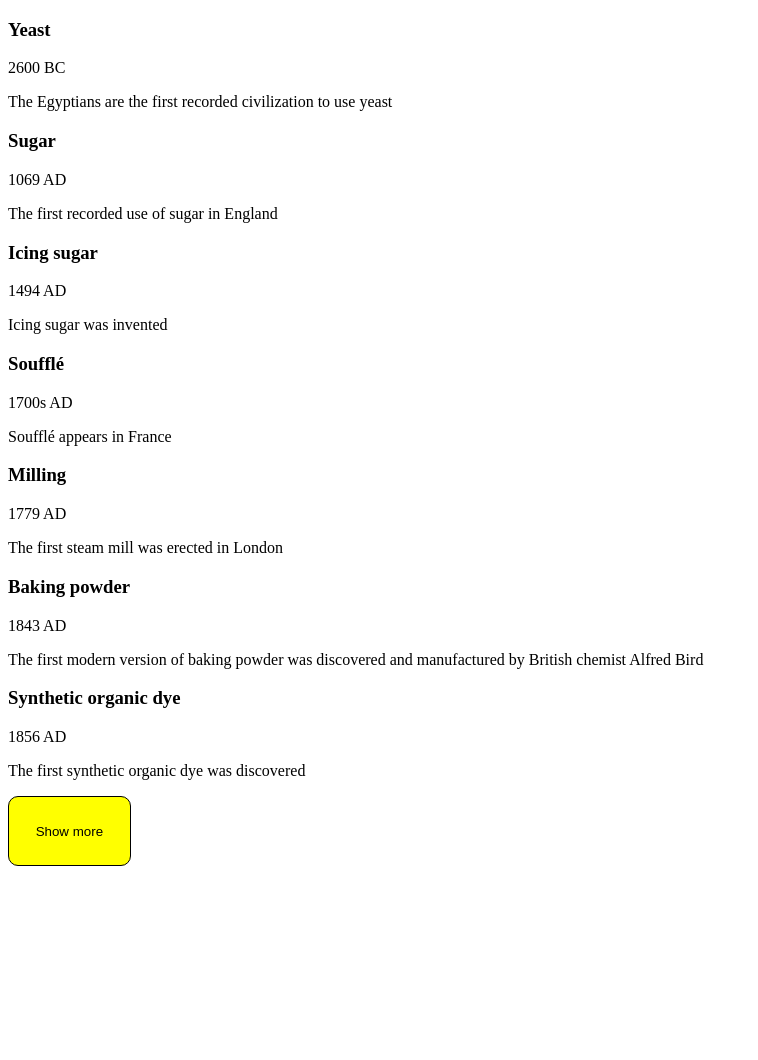
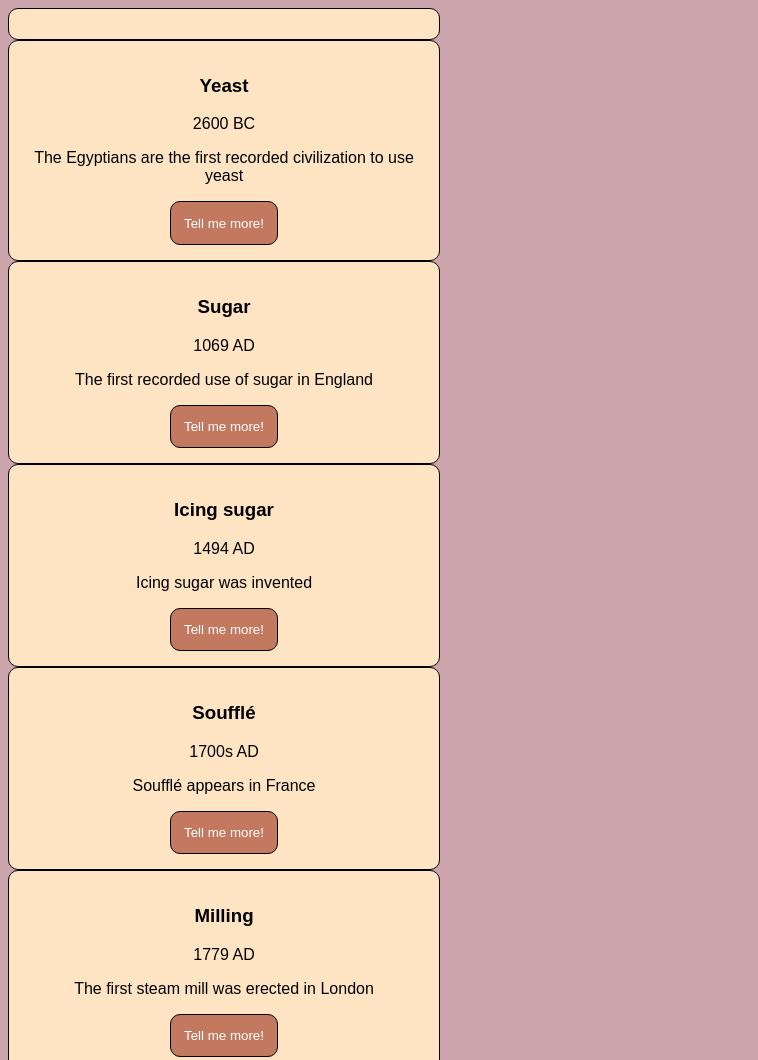
Before and after one commit to Black-Codher-Bootcamp-Johnson/unit-03-javascript-assignment-johnson-group-b, a website with bundled scripts: page index.html in a window 1280 px wide. Shown: the top 1060 px of the page, without its empty margins (0-758 px from the left). Before the commit the page ends 874 px from the top, so only its background shows below. Built offline with nearby package versions, Linux system fonts and the light colour scheme.

Commit message:
Fixed the cards and some css styles

```diff
--- a/css/main.css
+++ b/css/main.css
@@ -1,14 +1,32 @@
+body{
+  background-color: #cca4ac;
+  font: normal 16px/1.5;
+  font-family: Arial, Helvetica, sans-serif;
+}
+
 .timeline-item-more-info {
-  background-color: yellow;
+  background-color: #c37960;
   border: 1px solid black;
   border-radius: 10px;
-  padding: 2em;
+  padding: 1em;
   cursor: pointer;
-};
+  color: white;
+}
 
 .timeline-item {
   background-color: bisque;
   border: 1px solid black;
   border-radius: 10px;
-  padding: 2em;
-};
+  padding: 15px;
+  width: 400px;
+  text-align: center;
+}
+
+.timeline ul li {
+  list-style-type: none;
+  position: relative;
+  width: 6px;
+  margin: 0 auto;
+  padding-top: 50px;
+  background: #fff;
+}
--- a/js/index.js
+++ b/js/index.js
@@ -15,10 +15,10 @@
     card.innerHTML=cardMarkup;
     card.classList.add("timeline-item");
     timeline.appendChild(card);
+
+    const button = document.createElement("button");
+    const text = document.createTextNode("Tell me more!");
+    button.appendChild(text);
+    button.classList.add("timeline-item-more-info");
+    card.appendChild(button);
 }));
-
-const button = document.createElement("button");
-const text = document.createTextNode("Show more");
-button.appendChild(text);
-button.classList.add("timeline-item-more-info");
-timeline.appendChild(button);
```
